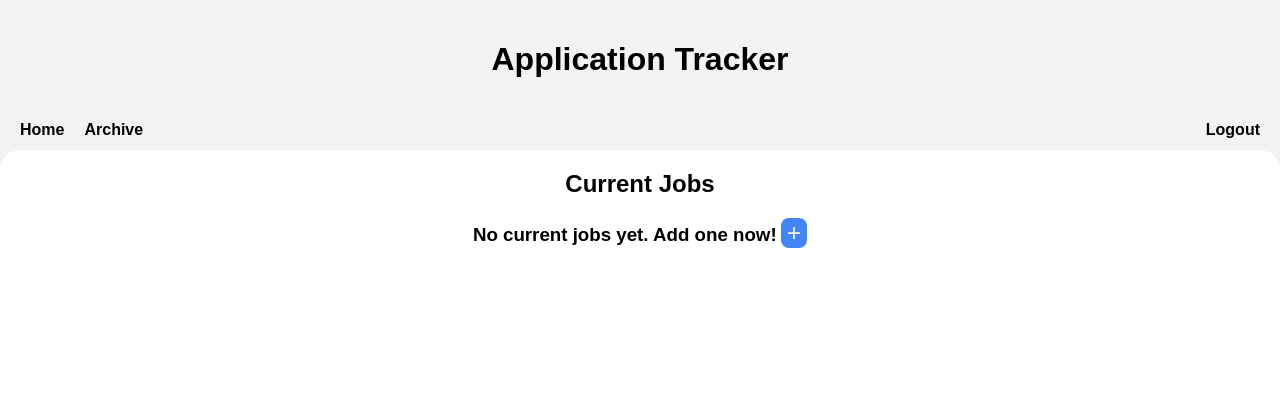
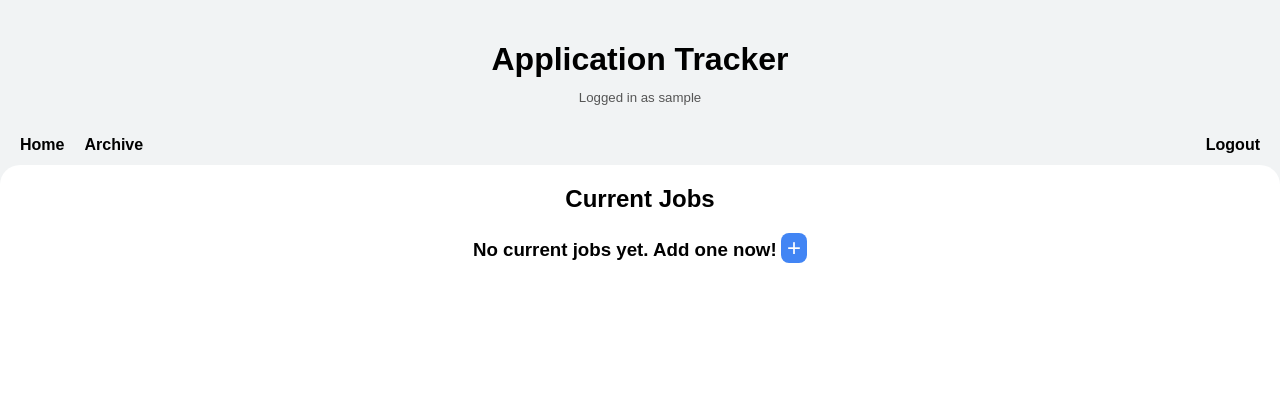
Before and after one commit to cwelch2/JobApplicationTracker, a Flask app: page / in a window 1280 px wide. Shown: the top 420 px of the page. Run offline with Flask 3, Linux system fonts and the light colour scheme; the visitor is signed in with stand-in values (Sample User, id 1); data that the repository does not hold is empty.

Commit message:
Added "logged in as" to header

```diff
--- a/app.py
+++ b/app.py
@@ -211,4 +211,4 @@ def archived_jobs():
 
 
 if __name__ == "__main__":
-    app.run(debug=False)
+    app.run(debug=False, port=8000)
--- a/static/css/styles.css
+++ b/static/css/styles.css
@@ -30,6 +30,13 @@ header {
 
 header+h1 {
     margin: 0;   /* avoids double spacing */
+}
+
+.logged-in-info {
+    font-weight: normal;
+    color: #555;
+    margin-top: -10px;
+    margin-bottom: 10px;
 }
 
 .header-tabs-wrapper {
--- a/templates/base.html
+++ b/templates/base.html
@@ -12,6 +12,7 @@
     <div class="page-container">
         <header>
             <a href="/" rel="Home Page"><h1>Application Tracker</h1></a>
+            <h5 class="logged-in-info">Logged in as {{ current_user.username }}</h5>
 
             <!-- Navigation tabs in header -->
             <div class="header-tabs-wrapper">
```
